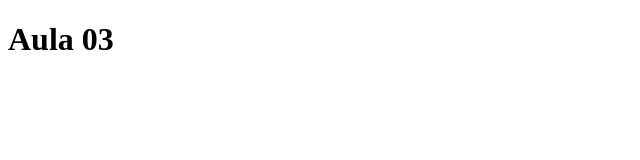
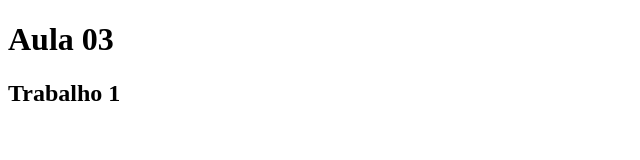
Before and after one commit to astadoreinoclover/Eng, a plain HTML site: page index.html in a window 1280 px wide. Shown: the whole page, without its empty margins (0-640 px from the left). Drawn offline with Linux system fonts and the light colour scheme.

Commit message:
atualização

```diff
--- a/index.html
+++ b/index.html
@@ -7,5 +7,6 @@
 </head>
 <body>
     <h1>Aula 03</h1>
+    <h2>Trabalho 1</h2>
 </body>
 </html>
```
